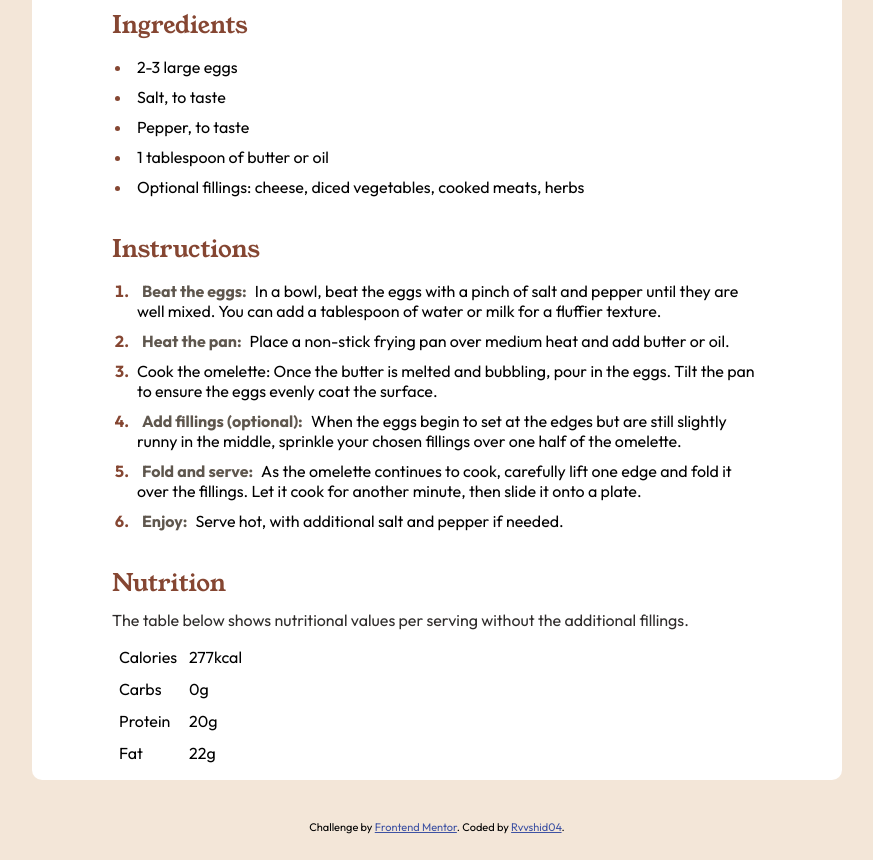
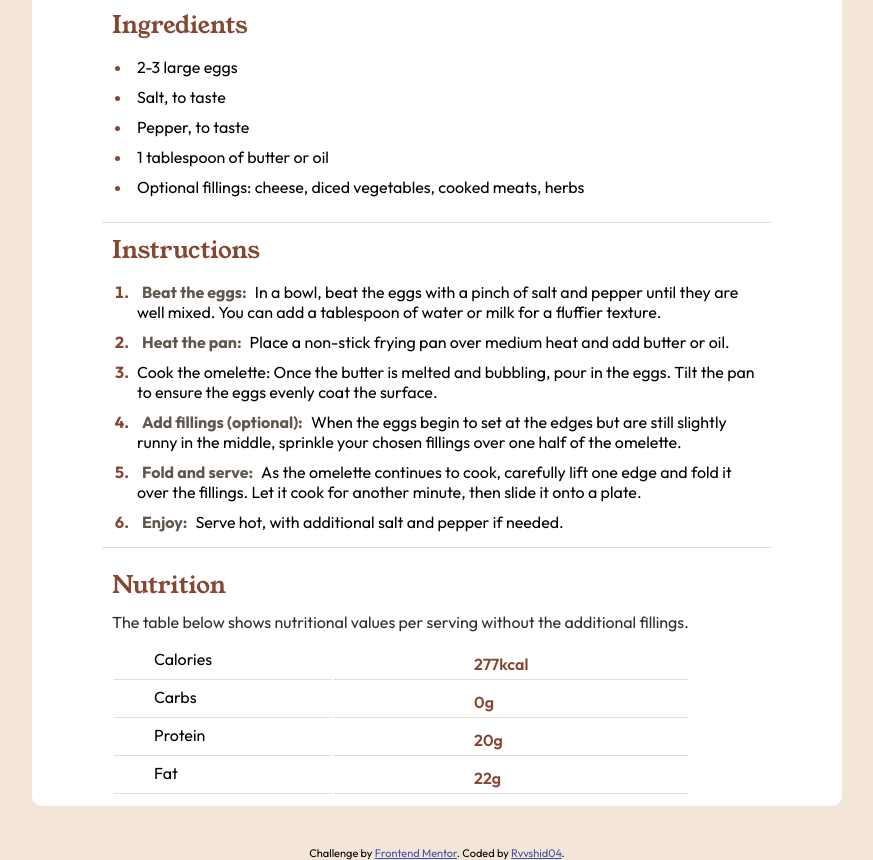
Before and after one commit to Rvvshid04/recipe-page-main, a plain HTML site: page index.html in a window 1280 px wide. Shown: the part 626-1486 px from the top of the page, without its empty margins (203-1076 px from the left). Before the commit the page ends 1460 px from the top, so only its background shows below. Drawn offline with Linux system fonts and the light colour scheme.

Commit message:
Basic done...got a few issues though

```diff
--- a/index.html
+++ b/index.html
@@ -72,22 +72,22 @@
      <section aria-labelledby="Nutrition">
        <h2 class="heading" id="Nutrition">Nutrition</h2>
         <p>The table below shows nutritional values per serving without the additional fillings.</p>
-        <table>
-          <tr>
-            <td>Calories</td>
-            <td>277kcal</td>
+        <table class="table">
+          <tr class="tr">
+            <td class="food-details">Calories</td>
+            <td class="content">277kcal</td>
+          </tr>
+          <tr class="tr">
+            <td class="food-details">Carbs</td>
+            <td class="content">0g</td>
+          </tr>
+          <tr class="tr">
+            <td class="food-details">Protein</td>
+            <td class="content">20g</td>
           </tr>
           <tr>
-            <td>Carbs</td>
-            <td>0g</td>
-          </tr>
-          <tr>
-            <td>Protein</td>
-            <td>20g</td>
-          </tr>
-          <tr>
-            <td>Fat</td>
-            <td>22g</td>
+            <td class="food-details">Fat</td>
+            <td class="content">22g</td>
           </tr>
         </table>
       </section>
--- a/style.css
+++ b/style.css
@@ -43,10 +43,6 @@ li::marker{
     border-radius: 10px;
 }
 
-.food-details{
-    display: flex;
-    flex-direction: column;
-}
 
 .card{
     display: flex;
@@ -95,16 +91,27 @@ li::marker{
     font-weight: 400;
 }
 
+.food-details{
+    padding: 5px 120px 10px 40px;
+    border-bottom: 1px solid #E4DED8;
+}
+
+.content{
+    padding: 5px 160px 0px 140px;
+    color: hsl(14, 45%, 36%);
+    font-weight: 600;
+    border-bottom: 1px solid #E4DED8;
+}
+
 .bold{
     font-weight: 700;
     color: hsl(30, 10%, 34%);
 }
 
-
-.fd .food-details{justify-content: flex-start;}
-
-.fd .food-calories{justify-content: center;}
-
+Section table .tr{
+    border-bottom: 1px solid #E4DED8;
+}
+/* border-styling for the line was taken as inspiration from other developers  */
 
 .ingredients ul{
     margin-left: 20px;
@@ -113,6 +120,11 @@ li::marker{
 .Instructions ol{
     margin-left: 20px;
 }
+
+.Instructions{
+    border-top: 1px solid #E4DED8;
+    border-bottom: 1px solid #E4DED8;
+}
 /* Also found out that CSS classes are case sensitive */
 
 
```
